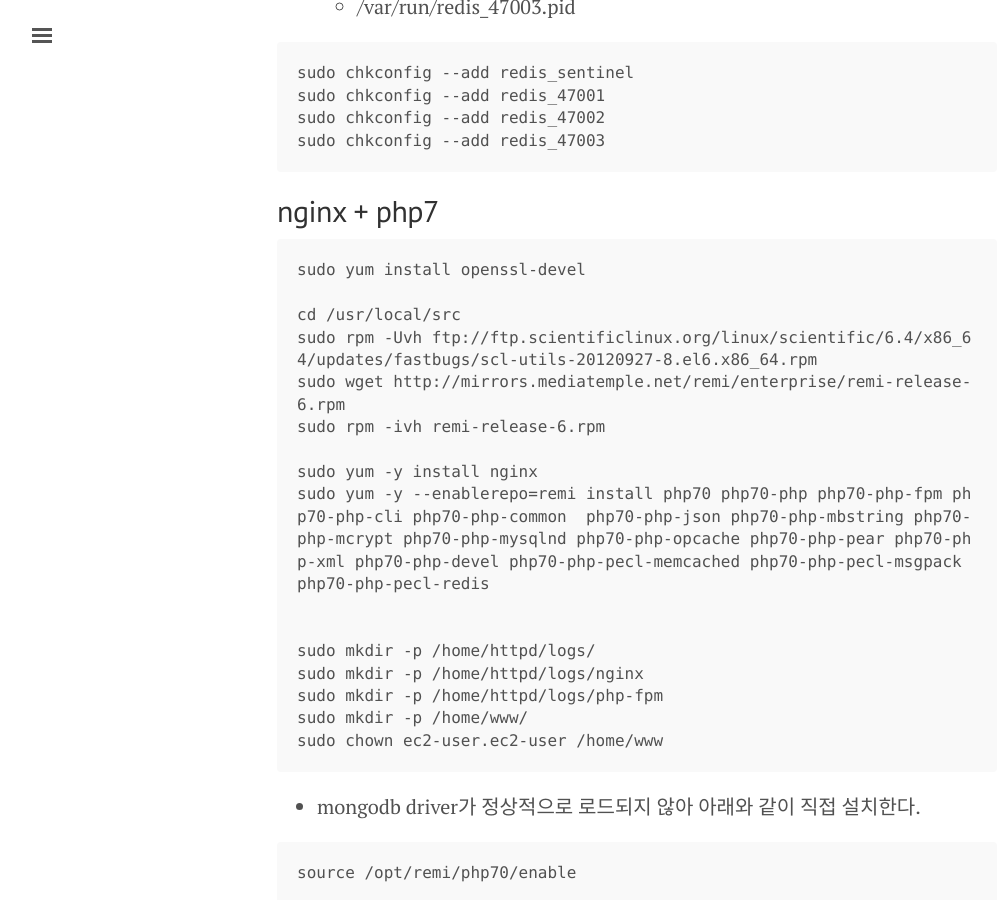
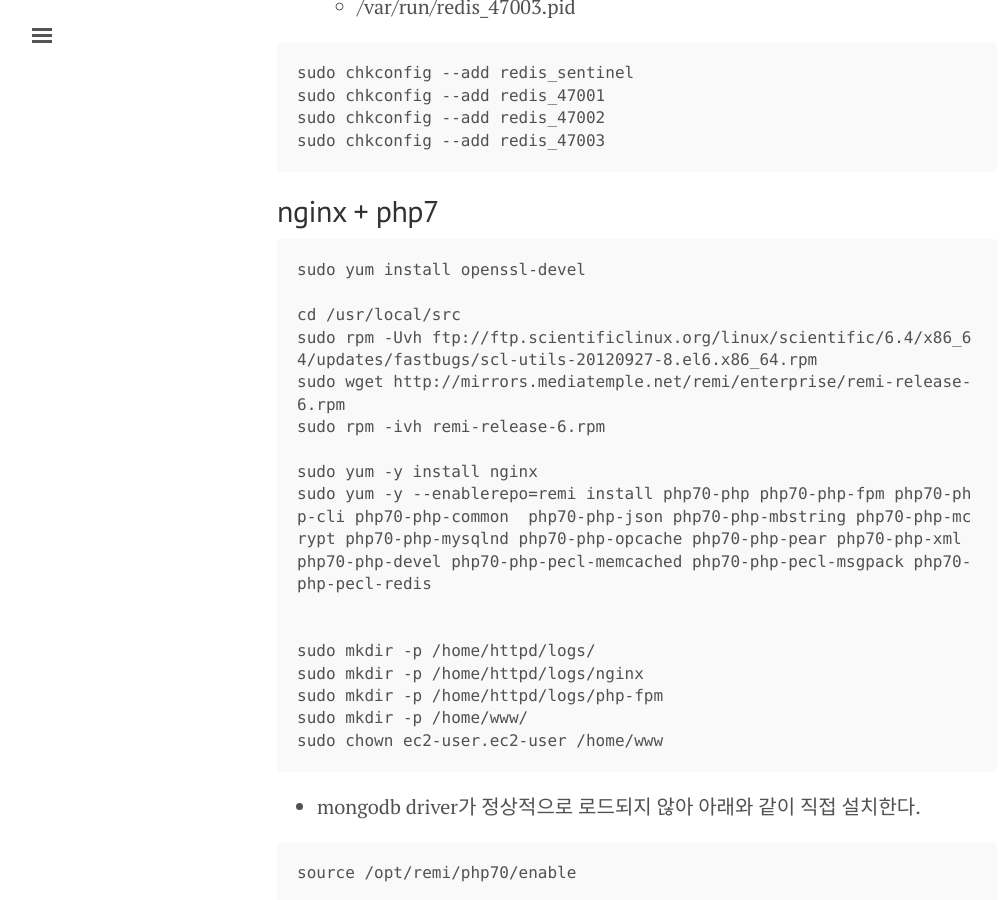
Before and after one commit to eyelove/eyelove.github.io, a Jekyll site: the page built from _posts/2016-07-01-aws-dev-instance-setting-guide.md, in a window 1280 px wide and 900 px high, scrolled down 5841 px. Shown: the whole window, without its empty margins (3-1005 px from the left). Built offline with Jekyll 4.4.1, drawn with Linux system fonts in a browser that asks for light colours.

Commit message:
Updated 2016-07-01-aws-dev-instance-setting-guide.md

```diff
--- a/_posts/2016-07-01-aws-dev-instance-setting-guide.md
+++ b/_posts/2016-07-01-aws-dev-instance-setting-guide.md
@@ -7,7 +7,6 @@ category: linux
 tags:
   - linux
   - cli
-photo_url: ''
 ---
 
 ## EC2 Instance Type
@@ -275,7 +274,7 @@ sudo wget http://mirrors.mediatemple.net/remi/enterprise/remi-release-6.rpm
 sudo rpm -ivh remi-release-6.rpm
 
 sudo yum -y install nginx
-sudo yum -y --enablerepo=remi install php70 php70-php php70-php-fpm php70-php-cli php70-php-common  php70-php-json php70-php-mbstring php70-php-mcrypt php70-php-mysqlnd php70-php-opcache php70-php-pear php70-php-xml php70-php-devel php70-php-pecl-memcached php70-php-pecl-msgpack php70-php-pecl-redis
+sudo yum -y --enablerepo=remi install php70-php php70-php-fpm php70-php-cli php70-php-common  php70-php-json php70-php-mbstring php70-php-mcrypt php70-php-mysqlnd php70-php-opcache php70-php-pear php70-php-xml php70-php-devel php70-php-pecl-memcached php70-php-pecl-msgpack php70-php-pecl-redis
 
 
 sudo mkdir -p /home/httpd/logs/
```
